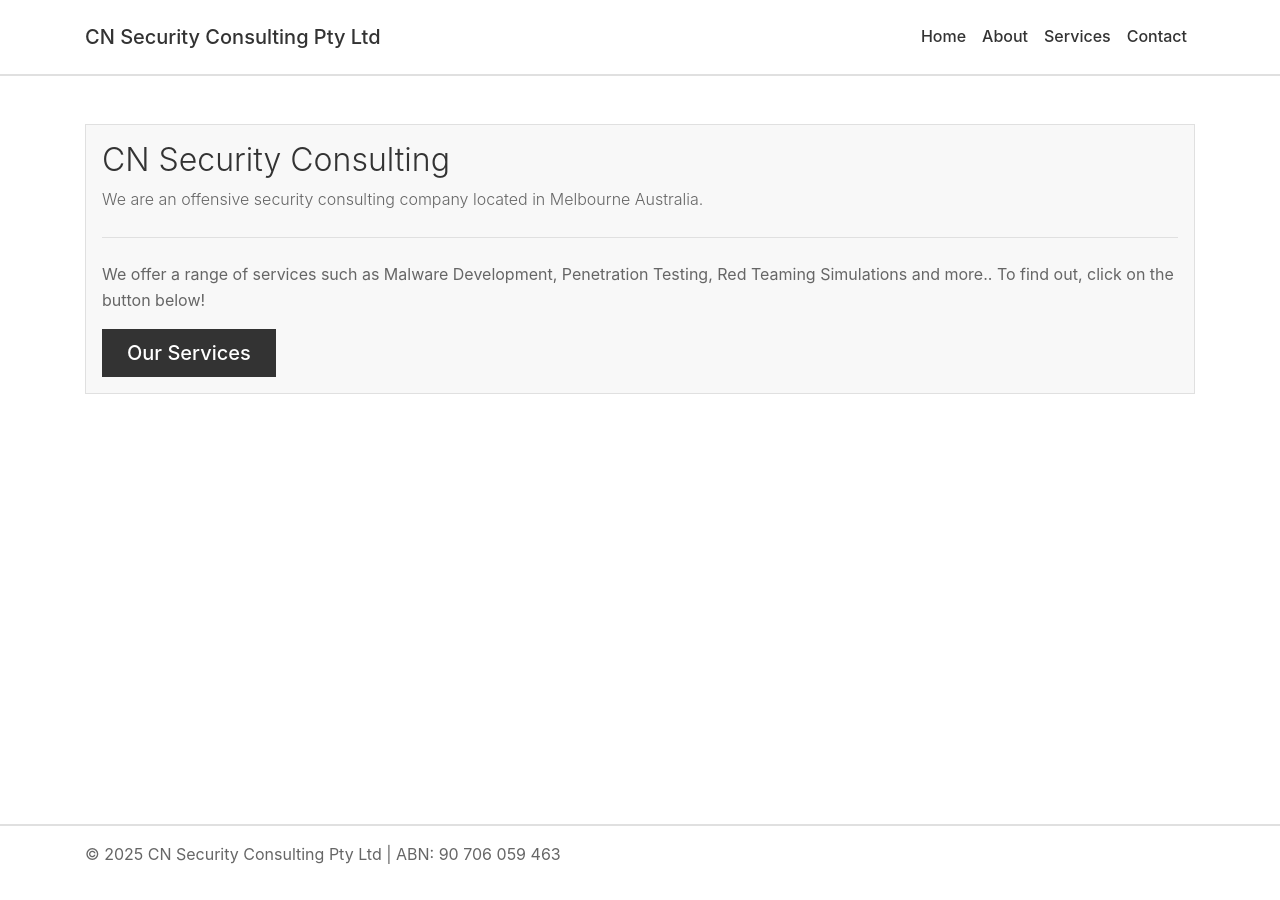
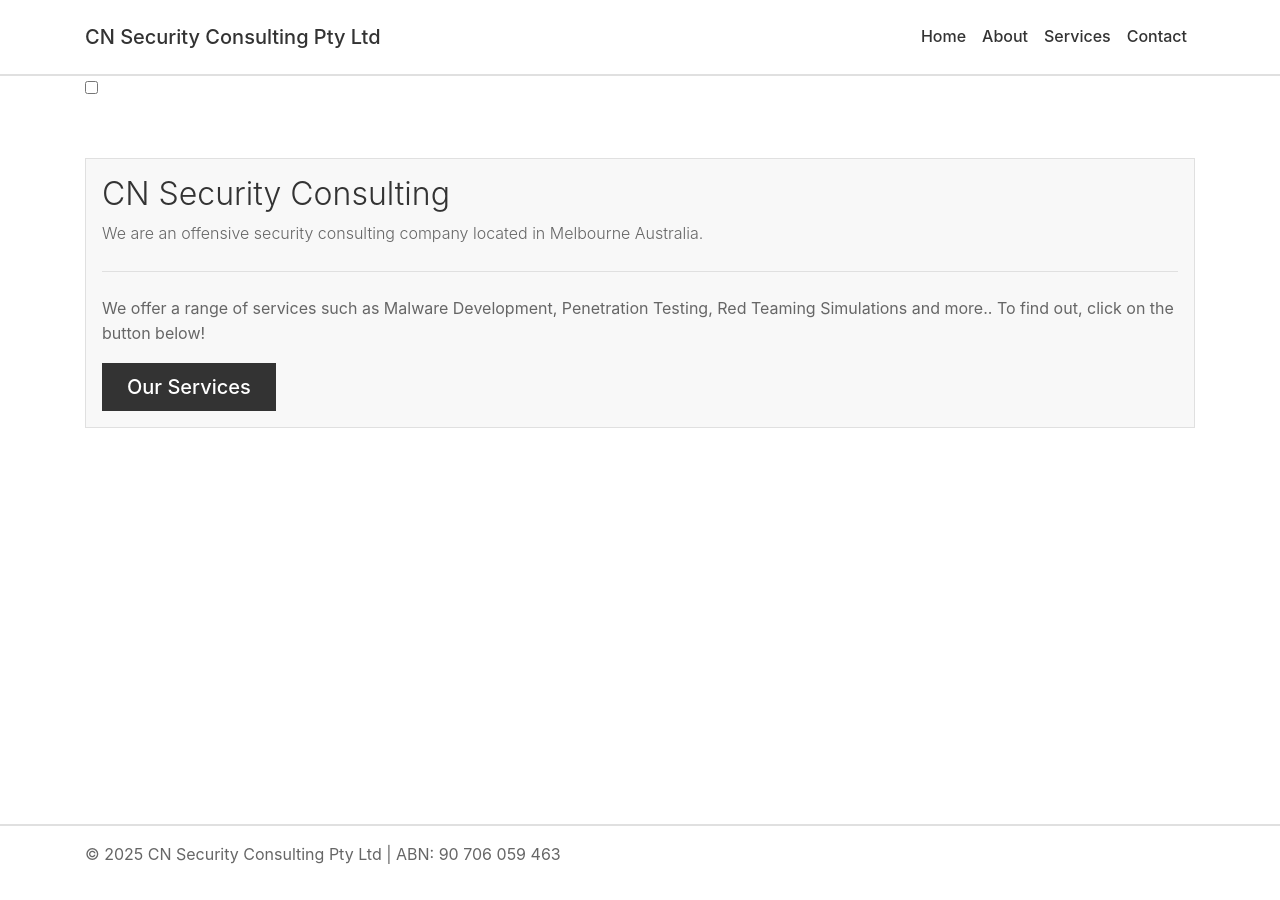
Before and after one commit to hookthieves/hookthieves.github.io, a Jekyll site: the page built from index.html, in a window 1280 px wide. Built offline with Jekyll 4.4.1, drawn with Linux system fonts in a browser that asks for light colours.

Commit message:
Update default.html

```diff
--- a/_layouts/default.html
+++ b/_layouts/default.html
@@ -10,6 +10,12 @@
 <body data-theme="light">
     <div class="page-wrapper">
         {% include navbar.html %}
+        <div class="theme-switch-container container">
+            <label class="theme-switch">
+                <input type="checkbox" id="theme-toggle">
+                <span class="slider"></span>
+            </label>
+        </div>
         <main class="container py-5">
             {{ content }}
         </main>
@@ -31,23 +37,28 @@
     <script src="https://cdn.jsdelivr.net/npm/bootstrap@4.6.2/dist/js/bootstrap.bundle.min.js"></script>
     <script src="/assets/js/custom.js"></script>
     <script src="https://www.google.com/recaptcha/api.js" async defer></script>
-    <!-- Theme Toggle Script -->
     <script>
         document.addEventListener('DOMContentLoaded', function () {
-            const radios = document.querySelectorAll('input[name="theme"]');
-            radios.forEach(radio => {
-                radio.addEventListener('change', function () {
-                    document.body.setAttribute('data-theme', this.value);
-                    localStorage.setItem('theme', this.value); // Save preference
-                });
-            });
+            const toggle = document.getElementById('theme-toggle');
+            const body = document.body;
 
             // Load saved theme preference
             const savedTheme = localStorage.getItem('theme');
-            if (savedTheme) {
-                document.body.setAttribute('data-theme', savedTheme);
-                document.querySelector(`input[value="${savedTheme}"]`).checked = true;
+            if (savedTheme === 'dark') {
+                body.setAttribute('data-theme', 'dark');
+                toggle.checked = true;
             }
+
+            // Toggle theme on switch change
+            toggle.addEventListener('change', function () {
+                if (this.checked) {
+                    body.setAttribute('data-theme', 'dark');
+                    localStorage.setItem('theme', 'dark');
+                } else {
+                    body.setAttribute('data-theme', 'light');
+                    localStorage.setItem('theme', 'light');
+                }
+            });
         });
     </script>
 </body>
```
